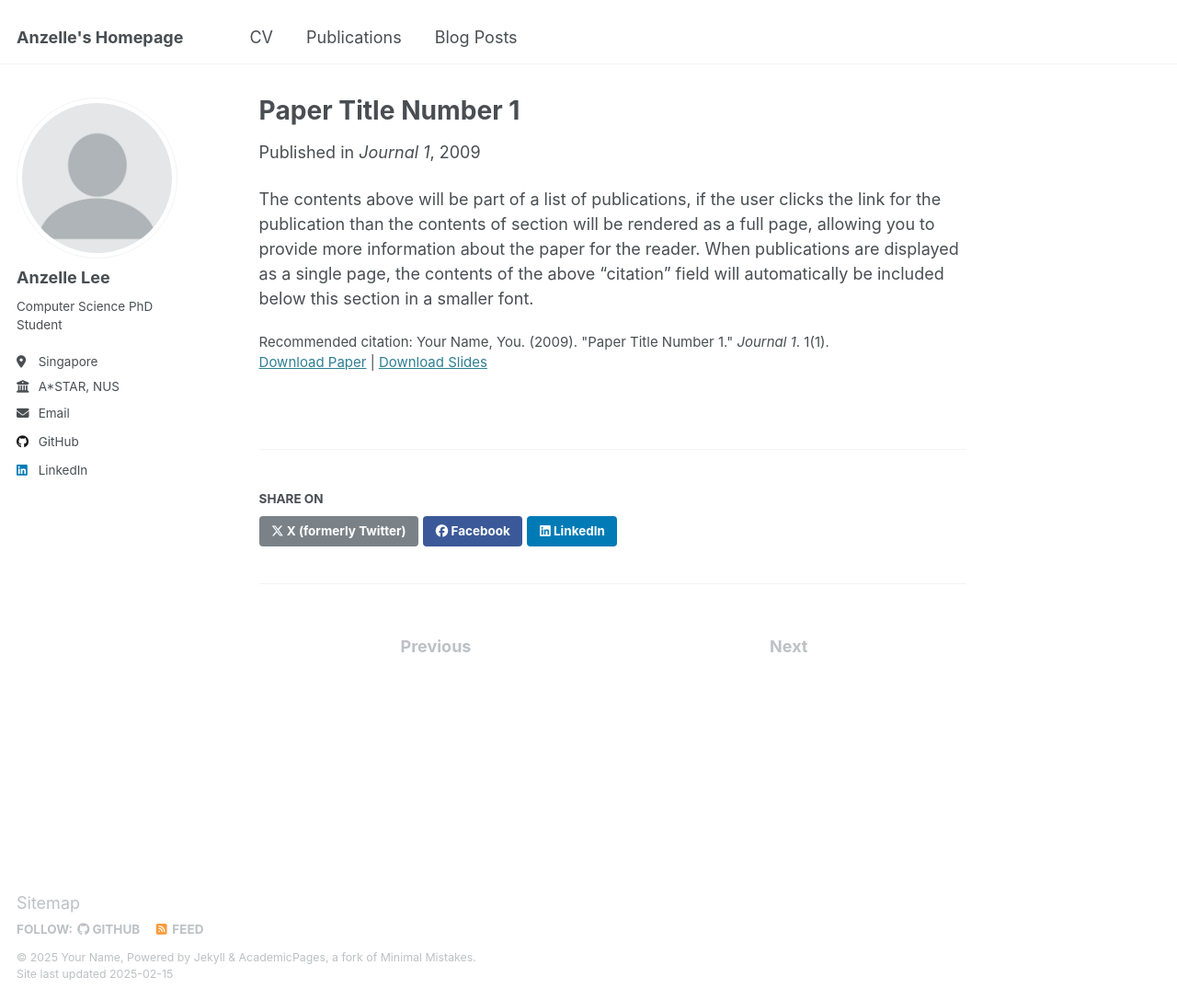
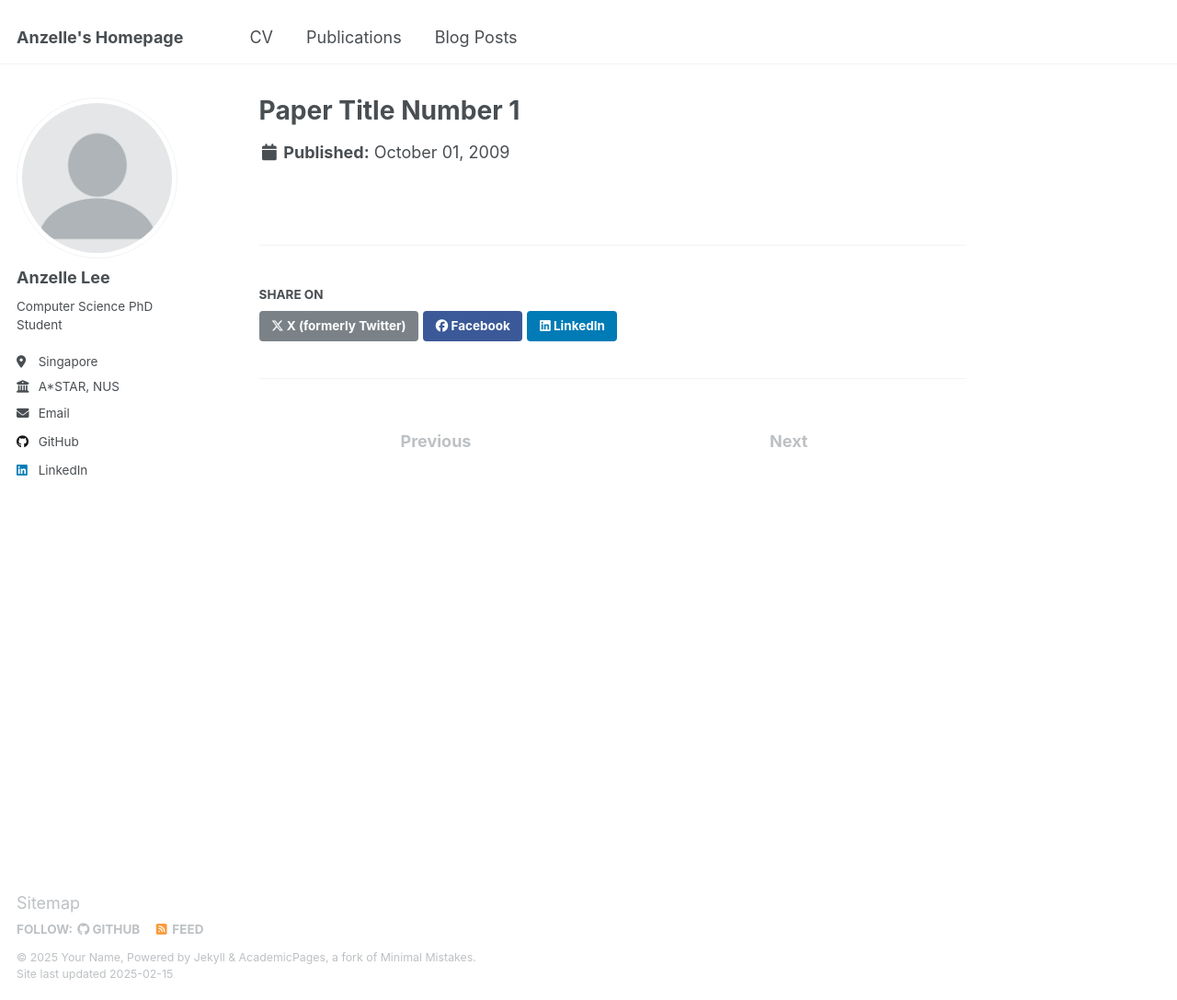
Before and after one commit to AnzelleL23/anzellel23.github.io, a Jekyll site: the page built from _publications/2009-10-01-paper-title-number-1.md, in a window 1280 px wide and 1087 px high. Shown: the whole window at 92% size. Built offline with Jekyll 4.4.1, drawn with Linux system fonts in a browser that asks for light colours.

Commit message:
Update 2009-10-01-paper-title-number-1.md

```diff
--- a/_publications/2009-10-01-paper-title-number-1.md
+++ b/_publications/2009-10-01-paper-title-number-1.md
@@ -1,14 +1,12 @@
 ---
-title: "Paper Title Number 1"
-collection: publications
-category: manuscripts
-permalink: /publication/2009-10-01-paper-title-number-1
-excerpt: 'This paper is about the number 1. The number 2 is left for future work.'
-date: 2009-10-01
-venue: 'Journal 1'
-slidesurl: 'http://academicpages.github.io/files/slides1.pdf'
-paperurl: 'http://academicpages.github.io/files/paper1.pdf'
-citation: 'Your Name, You. (2009). &quot;Paper Title Number 1.&quot; <i>Journal 1</i>. 1(1).'
+[title: "Paper Title Number 1"]: #
+[collection: publications]: #
+[category: manuscripts]: #
+[permalink: /publication/2009-10-01-paper-title-number-1]: #
+[excerpt: 'This paper is about the number 1. The number 2 is left for future work.']: #
+[date: 2009-10-01]: #
+[venue: 'Journal 1']: #
+[slidesurl: 'http://academicpages.github.io/files/slides1.pdf']: #
+[paperurl: 'http://academicpages.github.io/files/paper1.pdf']: #
+[citation: 'Your Name, You. (2009). &quot;Paper Title Number 1.&quot; <i>Journal 1</i>. 1(1).']: #
 ---
-
-The contents above will be part of a list of publications, if the user clicks the link for the publication than the contents of section will be rendered as a full page, allowing you to provide more information about the paper for the reader. When publications are displayed as a single page, the contents of the above "citation" field will automatically be included below this section in a smaller font.
```
